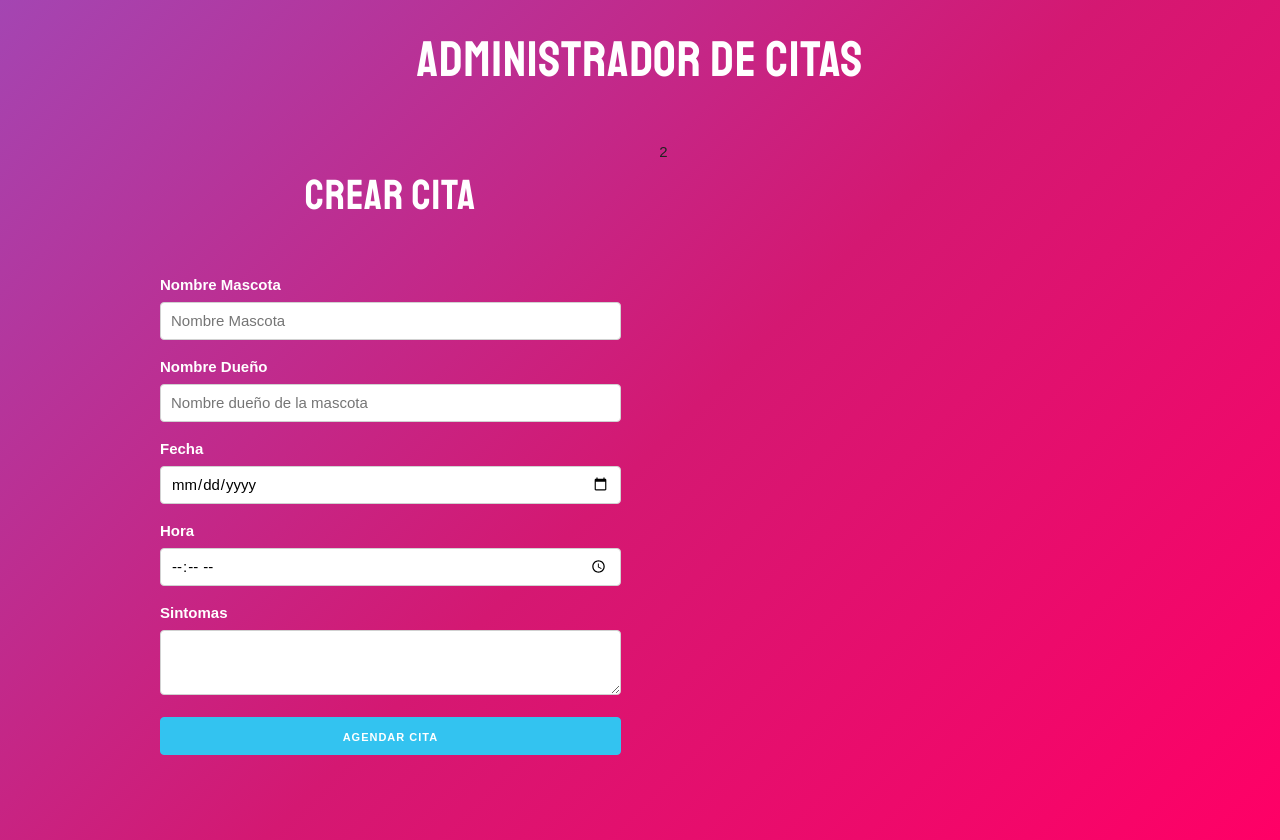
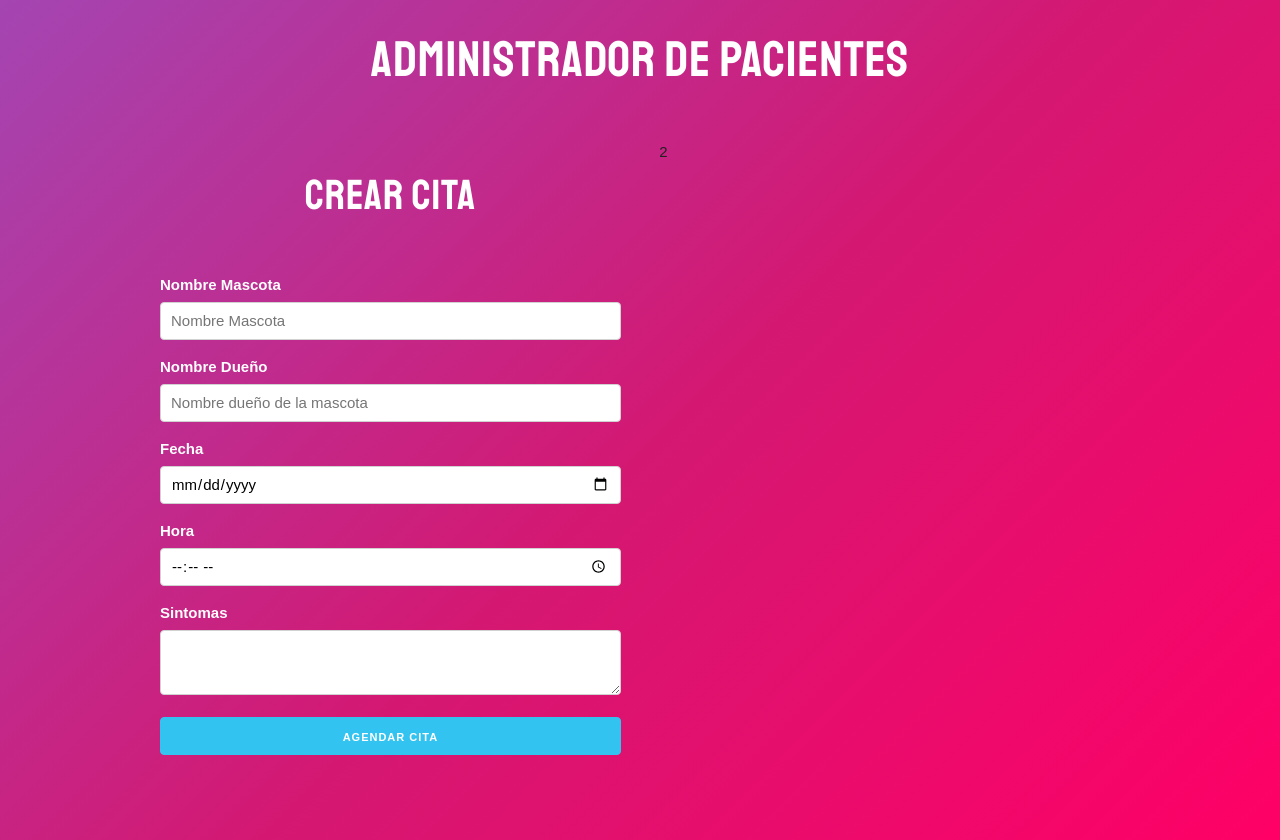
Before and after one commit to RobertoBlanco20/Administrador-de-citas, a React (Create React App) app: page / in a window 1280 px wide. Built offline with nearby package versions, Linux system fonts and the light colour scheme.

Commit message:
modificado

```diff
--- a/src/App.js
+++ b/src/App.js
@@ -5,7 +5,7 @@ import Formulario from './components/Formulario'
 function App() {
   return (
     <Fragment>
-      <h1>Administrador de citas</h1>
+      <h1>Administrador de pacientes</h1>
 
       <div className="container">
         <div className="row">
```
